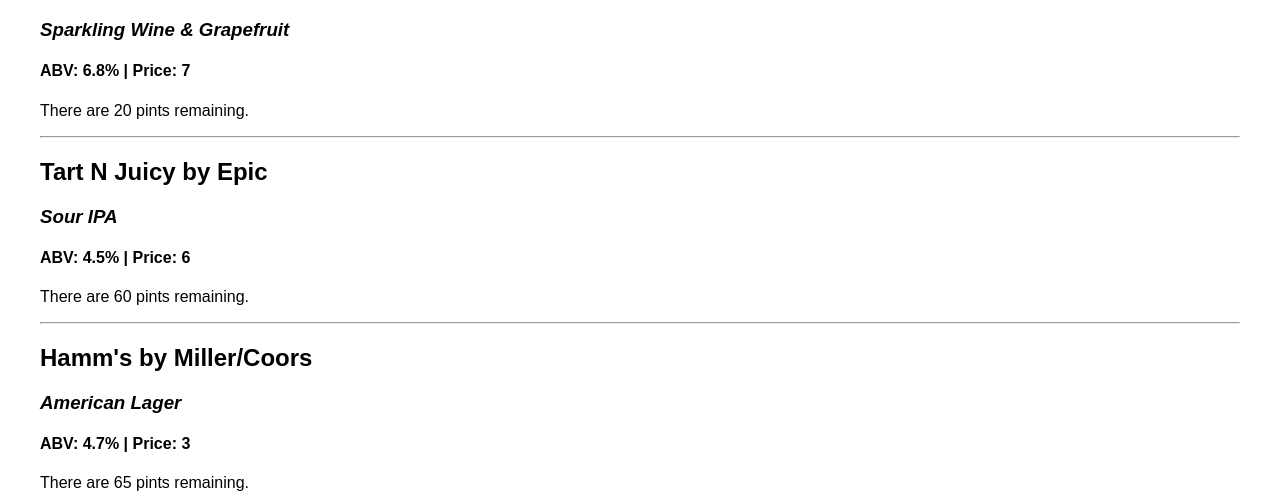
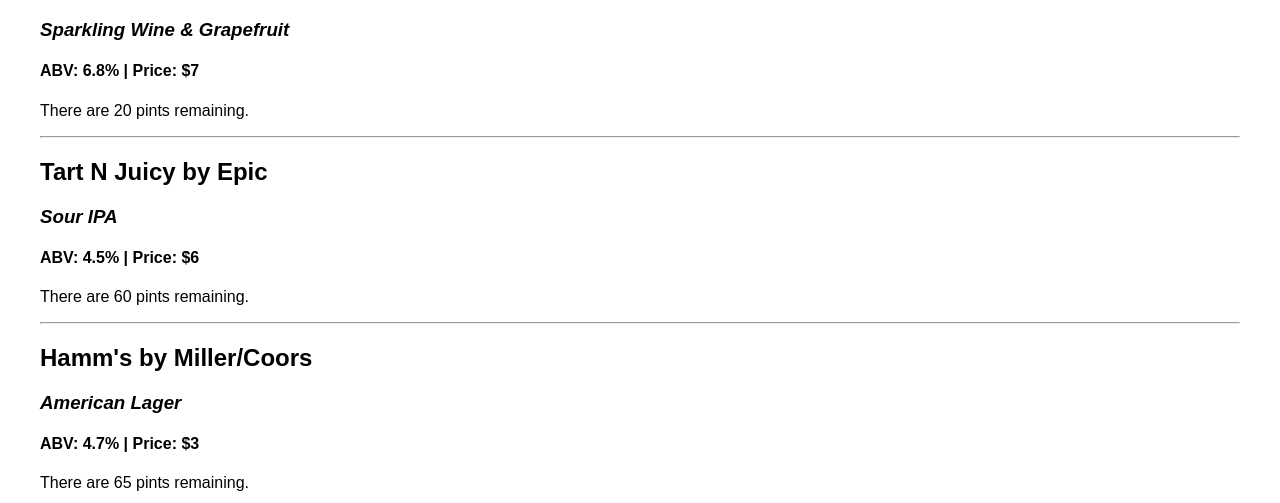
Before and after one commit to ellymaimon/tap-room-react, a React app: page /#/ in a window 1280 px wide. Shown: the part 269-772 px from the top of the page. Built offline with nearby package versions, Linux system fonts and the light colour scheme.

Commit message:
Refactor new keg form styles, add function to handle submission of new keg

```diff
--- a/src/components/Keg.jsx
+++ b/src/components/Keg.jsx
@@ -11,7 +11,7 @@ function Keg(props) {
     <div>
       <h2>{name} by {brewer}</h2>
       <h3><em>{description}</em></h3>
-      <h4>ABV: {abv} | Price: {price}</h4>
+      <h4>ABV: {abv} | Price: ${price}</h4>
       <p>There are {remaining} pints remaining.</p>
       {adminView}
       <hr/>
```
